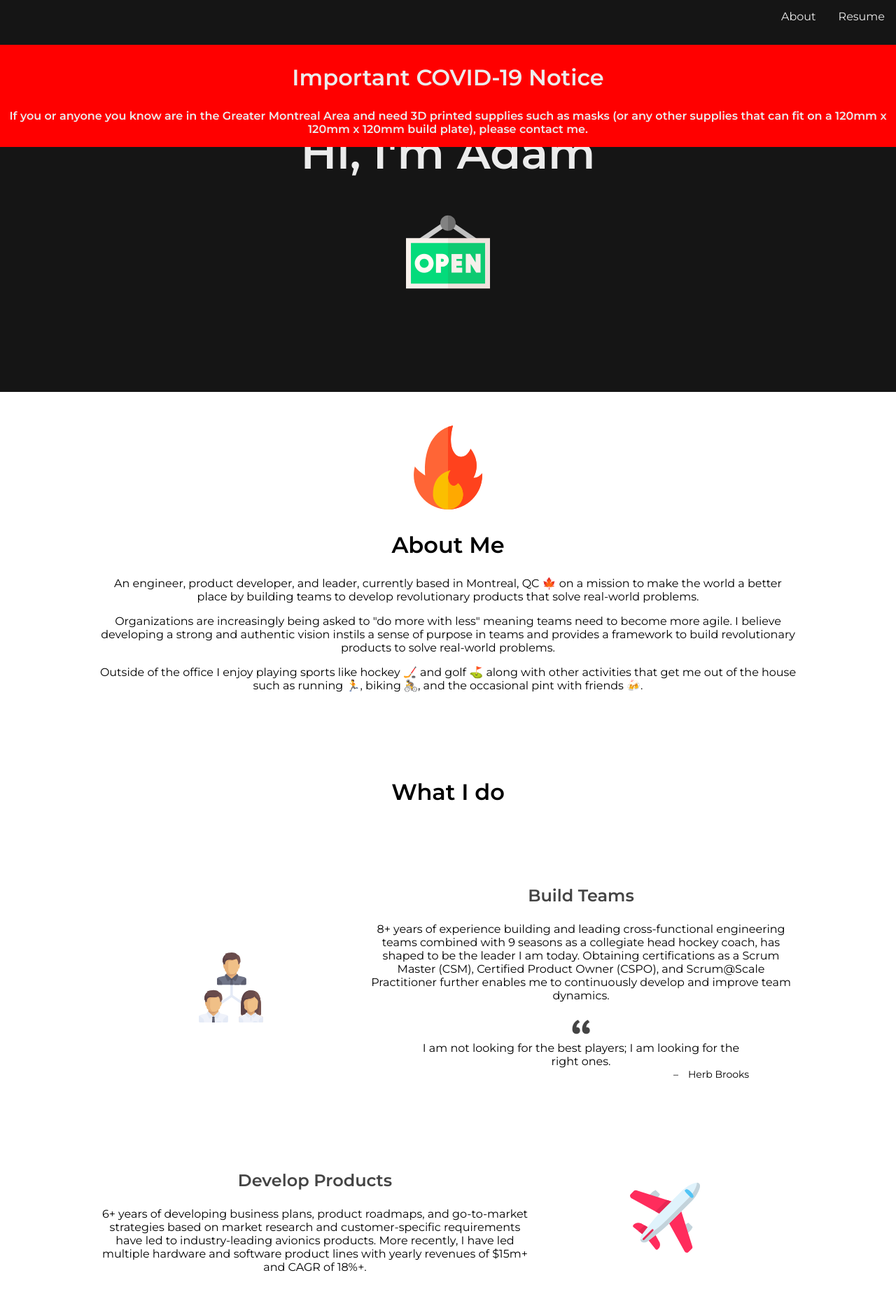
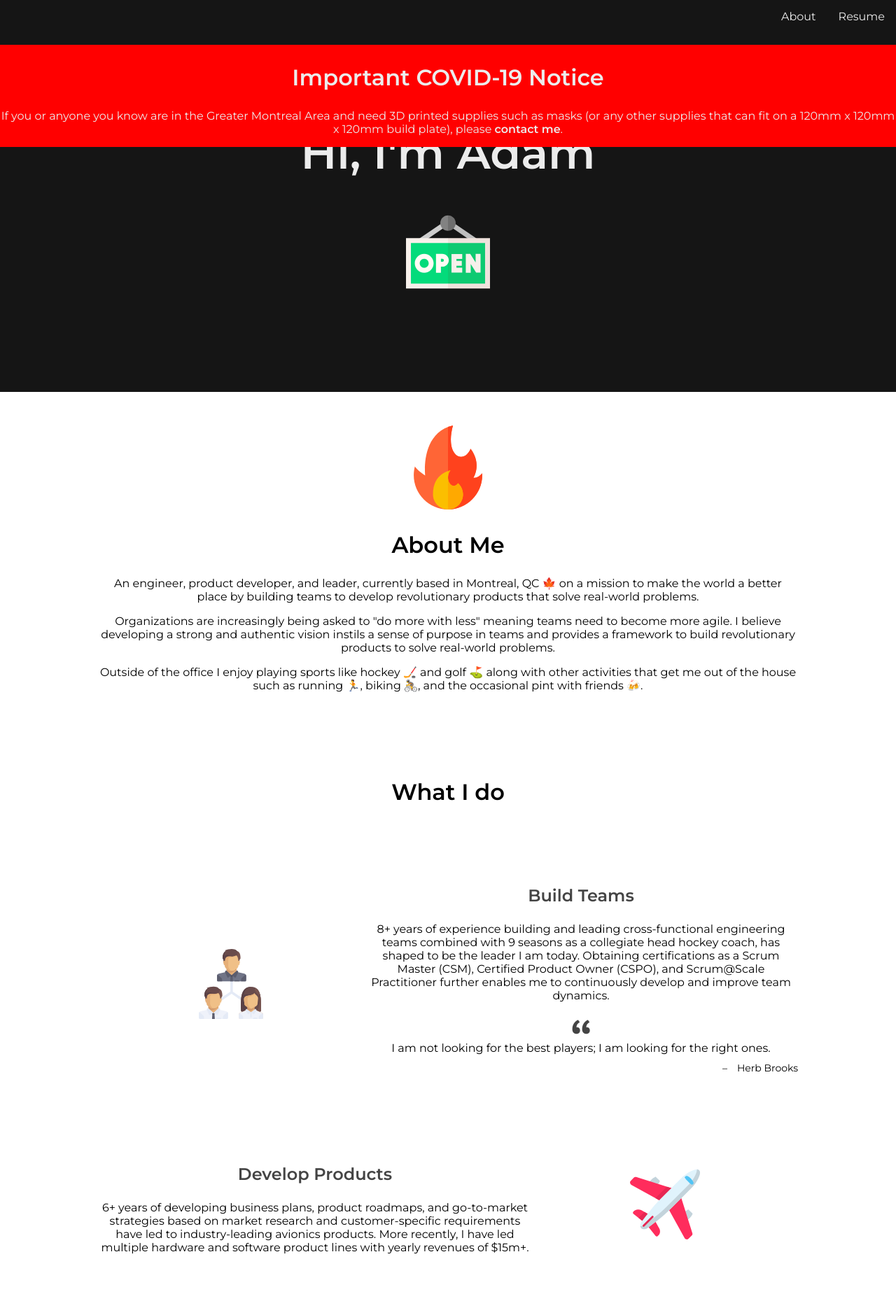
Before and after one commit to nelsonuwp/nelsonuwp.github.io, a plain HTML site: page index.html in a window 1280 px wide. Shown: the top 1869 px of the page at 70% size. Drawn offline with nearby package versions, Linux system fonts and the light colour scheme.

Commit message:
intermediate

```diff
--- a/index.html
+++ b/index.html
@@ -64,11 +64,14 @@
 			<div class="container title">
 				<div class="emergency">
 					<h2>Important COVID-19 Notice</h2>
-					<p style="font-weight: 600;">
+					<p style="font-weight: 400;">
 						If you or anyone you know are in the Greater Montreal
 						Area and need 3D printed supplies such as masks (or any
 						other supplies that can fit on a 120mm x 120mm x 120mm
-						build plate), please contact me.
+						build plate), please
+						<a href="#contactme" style="font-weight: 600;"
+							>contact me</a
+						>.
 					</p>
 				</div>
 				<h1>Hi, I'm Adam</h1>
@@ -153,7 +156,7 @@
 						customer-specific requirements have led to
 						industry-leading avionics products. More recently, I
 						have led multiple hardware and software product lines
-						with yearly revenues of $15m+ and CAGR of 18%+.
+						with yearly revenues of $15m+.
 					</p>
 				</div>
 			</div>
@@ -208,7 +211,7 @@
 			</div>
 		</div>
 
-		<div class="section">
+		<div class="section" id="contactme">
 			<div class="container">
 				<h2>Contact Me</h2>
 				<div class="container flex contact mt-2">
--- a/resources/css/index.css
+++ b/resources/css/index.css
@@ -47,7 +47,6 @@ blockquote {
 	border-style: solid;
 	border-color: #eee;*/
 	padding: 1.5em 0 0.5em;
-	max-width: 480px;
 	margin: 2rem auto;
 	position: relative;
 }
@@ -68,6 +67,12 @@ blockquote:after {
 	display: block;
 	text-align: right;
 	font-size: 0.875rem;
+	padding-top: 0.6rem;
+}
+
+a {
+	text-decoration: none;
+	color: inherit;
 }
 
 /* Shared Div Tags */
@@ -141,7 +146,6 @@ blockquote:after {
 	display: block;
 	text-align: center;
 	padding: 14px 16px;
-	text-decoration: none;
 	color: var(--light-txt-color);
 }
 
@@ -184,7 +188,6 @@ blockquote:after {
 }
 
 .contact a {
-	color: inherit;
 	transition: all 0.2s ease-in-out;
 }
 
@@ -196,7 +199,3 @@ blockquote:after {
 	padding-bottom: 0.5rem;
 	font-size: 0.8rem;
 }
-
-.footer > div > a {
-	text-decoration: none;
-}
```
